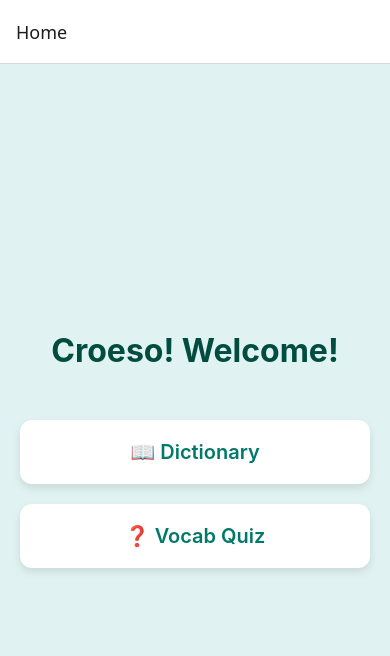
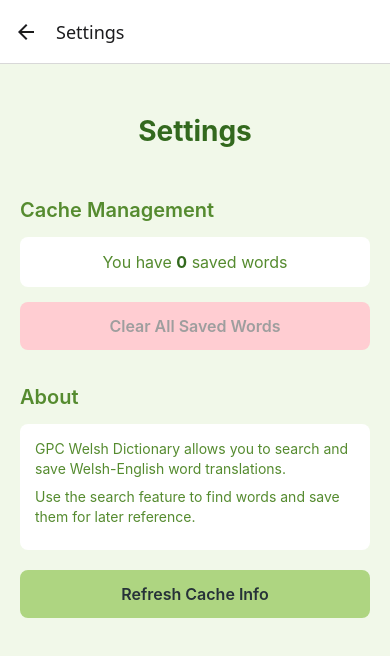
Before and after one commit to Caerwyn13/Welsh-Trainer, a React Native app: screen /Settings in a window 390 px wide. Shown: the top 656 px of the page. Built offline with nearby package versions, Linux system fonts and the light colour scheme.

Commit message:
Added the ability to clear the cache

```diff
--- a/App.tsx
+++ b/App.tsx
@@ -5,6 +5,7 @@
 import DictionaryScreen from './DictionaryScreen';
 import QuizSetupScreen from './QuizSetupScreen';
 import QuizScreen from './QuizScreen';
+import SettingsScreen from './SettingsScreen';
 
 export type RootStackParamList = {
   Home: undefined;
@@ -14,6 +15,7 @@
     mode: 'multiple' | 'typed';
     direction: 'welshToEnglish' | 'englishToWelsh';
   };
+  Settings: undefined;
 };
 
 const Stack = createNativeStackNavigator<RootStackParamList>();
@@ -26,6 +28,7 @@
         <Stack.Screen name="Dictionary" component={DictionaryScreen} />
         <Stack.Screen name="QuizSetup" component={QuizSetupScreen} />
         <Stack.Screen name="Quiz" component={QuizScreen} />
+        <Stack.Screen name="Settings" component={SettingsScreen} />
       </Stack.Navigator>
     </NavigationContainer>
   );
--- a/HomeScreen.tsx
+++ b/HomeScreen.tsx
@@ -25,6 +25,14 @@
       >
         <Text style={styles.cardText}>❓ Vocab Quiz</Text>
       </TouchableOpacity>
+
+      <TouchableOpacity
+        style={styles.card}
+        activeOpacity={0.7}
+        onPress={() => navigation.navigate('Settings')}
+        >
+        <Text style={styles.cardText}>⚙️ Settings</Text>
+        </TouchableOpacity>
     </View>
   );
 }
--- /dev/null
+++ b/SettingsScreen.tsx
@@ -0,0 +1,181 @@
+import React, { useState, useEffect } from 'react';
+import { View, Text, TouchableOpacity, StyleSheet, ScrollView, Alert } from 'react-native';
+import { clearCache, getCachedWords } from './wordCache';
+
+export default function SettingsScreen() {
+  const [cachedWordCount, setCachedWordCount] = useState<number>(0);
+  const [isClearing, setIsClearing] = useState(false);
+
+  useEffect(() => {
+    loadCacheInfo();
+  }, []);
+
+  const loadCacheInfo = async () => {
+    try {
+      const words = await getCachedWords();
+      setCachedWordCount(words.length);
+    } catch (e) {
+      console.error('Failed to load cache info:', e);
+    }
+  };
+
+  const handleClearCache = () => {
+    Alert.alert(
+      'Clear Cache',
+      `Are you sure you want to clear all ${cachedWordCount} saved words? This action cannot be undone.`,
+      [
+        {
+          text: 'Cancel',
+          style: 'cancel',
+        },
+        {
+          text: 'Clear',
+          style: 'destructive',
+          onPress: async () => {
+            setIsClearing(true);
+            try {
+              await clearCache();
+              setCachedWordCount(0);
+              Alert.alert('Success', 'Cache cleared successfully!');
+            } catch (e) {
+              Alert.alert('Error', 'Failed to clear cache. Please try again.');
+            } finally {
+              setIsClearing(false);
+            }
+          },
+        },
+      ]
+    );
+  };
+
+  return (
+    <ScrollView contentContainerStyle={styles.container}>
+      <Text style={styles.header}>Settings</Text>
+
+      <Text style={styles.sectionTitle}>Cache Management</Text>
+
+      <View style={styles.infoContainer}>
+        <Text style={styles.infoText}>
+          You have <Text style={styles.highlightText}>{cachedWordCount}</Text> saved words
+        </Text>
+      </View>
+
+      <TouchableOpacity
+        style={[
+          styles.actionButton,
+          styles.clearButton,
+          isClearing && styles.disabledButton
+        ]}
+        activeOpacity={0.7}
+        onPress={handleClearCache}
+        disabled={isClearing || cachedWordCount === 0}
+      >
+        <Text style={[
+          styles.actionButtonText,
+          styles.clearButtonText,
+          (isClearing || cachedWordCount === 0) && styles.disabledButtonText
+        ]}>
+          {isClearing ? 'Clearing...' : 'Clear All Saved Words'}
+        </Text>
+      </TouchableOpacity>
+
+      <Text style={styles.sectionTitle}>About</Text>
+
+      <View style={styles.aboutContainer}>
+        <Text style={styles.aboutText}>
+          GPC Welsh Dictionary allows you to search and save Welsh-English word translations.
+        </Text>
+        <Text style={styles.aboutText}>
+          Use the search feature to find words and save them for later reference.
+        </Text>
+      </View>
+
+      <TouchableOpacity
+        style={styles.actionButton}
+        activeOpacity={0.7}
+        onPress={loadCacheInfo}
+      >
+        <Text style={styles.actionButtonText}>
+          Refresh Cache Info
+        </Text>
+      </TouchableOpacity>
+    </ScrollView>
+  );
+}
+
+const styles = StyleSheet.create({
+  container: {
+    backgroundColor: '#F1F8E9',
+    padding: 20,
+    paddingTop: 50,
+    flexGrow: 1,
+  },
+  header: {
+    fontSize: 28,
+    fontWeight: 'bold',
+    color: '#33691E',
+    textAlign: 'center',
+    marginBottom: 30,
+  },
+  sectionTitle: {
+    fontSize: 20,
+    color: '#558B2F',
+    fontWeight: '600',
+    marginTop: 20,
+    marginBottom: 15,
+  },
+  infoContainer: {
+    backgroundColor: '#FFFFFF',
+    padding: 15,
+    borderRadius: 8,
+    marginBottom: 15,
+    elevation: 2,
+  },
+  infoText: {
+    fontSize: 16,
+    color: '#558B2F',
+    textAlign: 'center',
+  },
+  highlightText: {
+    fontWeight: 'bold',
+    color: '#33691E',
+  },
+  actionButton: {
+    paddingVertical: 14,
+    borderRadius: 8,
+    backgroundColor: '#AED581',
+    alignItems: 'center',
+    marginBottom: 15,
+    elevation: 2,
+  },
+  actionButtonText: {
+    fontSize: 16,
+    color: '#263238',
+    fontWeight: '600',
+  },
+  clearButton: {
+    backgroundColor: '#FFCDD2',
+  },
+  clearButtonText: {
+    color: '#C62828',
+  },
+  disabledButton: {
+    backgroundColor: '#E0E0E0',
+  },
+  disabledButtonText: {
+    color: '#9E9E9E',
+  },
+  aboutContainer: {
+    backgroundColor: '#FFFFFF',
+    padding: 15,
+    borderRadius: 8,
+    marginBottom: 20,
+    elevation: 2,
+  },
+  aboutText: {
+    fontSize: 14,
+    color: '#558B2F',
+    lineHeight: 20,
+    marginBottom: 8,
+  },
+});
--- a/wordCache.ts
+++ b/wordCache.ts
@@ -38,3 +38,12 @@
     console.error('Failed to cache word', e);
   }
 }
+
+export async function clearCache(): Promise<void> {
+  try {
+    await AsyncStorage.removeItem(CACHE_KEY);
+  } catch (e) {
+    console.error('Failed to clear cache', e);
+    throw e;
+  }
+}
--- a/xmlDictionary.ts
+++ b/xmlDictionary.ts
@@ -9,6 +9,57 @@
 };
 
 let cachedWords: XMLWord[] | null = null;
+
+/**
+ * Helper function to extract text content and part of speech from XML elements
+ */
+function extractTextAndPos(element: any): { text: string; pos?: string } {
+  if (typeof element === 'string') {
+    return { text: element.trim() };
+  }
+
+  if (!element) {
+    return { text: '' };
+  }
+
+  let text = '';
+  let pos: string | undefined;
+
+  // Handle different possible structures
+  if (typeof element['#text'] === 'string') {
+    text = element['#text'].trim();
+  } else if (typeof element === 'object') {
+    // If element is an object, it might have text content directly
+    // or we need to extract it from mixed content
+    const keys = Object.keys(element);
+
+    // Look for direct text content
+    for (const key of keys) {
+      if (key !== 's' && typeof element[key] === 'string') {
+        text = element[key].trim();
+        break;
+      }
+    }
+
+    // If no direct text found, try to concatenate text nodes
+    if (!text && element['#text']) {
+      text = String(element['#text']).trim();
+    }
+  }
+
+  // Look for <s> tag with n attribute for part of speech
+  if (element.s) {
+    if (typeof element.s === 'object' && element.s.n) {
+      pos = element.s.n;
+    } else if (Array.isArray(element.s)) {
+      // Handle case where there might be multiple <s> tags
+      const sTag = element.s.find((s: any) => s.n);
+      if (sTag) pos = sTag.n;
+    }
+  }
+
+  return { text, pos };
+}
 
 /**
  * Loads the Welsh-English dictionary from the local XML asset.
@@ -28,61 +79,59 @@
       attributeNamePrefix: '',
       textNodeName: '#text',
       parseAttributeValue: true,
-      isArray: (name, jpath) => {
-        // Ensure r/p is always treated as an array
-        if (name === 'p' && jpath.endsWith('r.p')) return true;
-        return false;
-      },
+      trimValues: true,
+      parseTagValue: false,
+      processEntities: true,
     });
     const parsed = parser.parse(xmlContent);
 
-    // Navigate to entries array
-    const entries: any[] = parsed?.dictionary?.section?.e ?? [];
+    // Navigate to entries array - adjust path based on your XML structure
+    let entries: any[] = [];
+
+    // Try different possible paths to find the entries
+    if (parsed?.dictionary?.section?.e) {
+      entries = Array.isArray(parsed.dictionary.section.e) ? parsed.dictionary.section.e : [parsed.dictionary.section.e];
+    } else if (parsed?.dictionary?.e) {
+      entries = Array.isArray(parsed.dictionary.e) ? parsed.dictionary.e : [parsed.dictionary.e];
+    } else if (parsed?.e) {
+      entries = Array.isArray(parsed.e) ? parsed.e : [parsed.e];
+    }
+
+    console.log('Found entries:', entries.length);
 
     // Parse each entry
-    const words: XMLWord[] = entries.map((entry) => {
-      // Each <e> has a <p>, which contains <l> and <r>
-      const p = entry?.p;
+    const words = entries
+      .map((entry) => {
+        const p = entry?.p;
 
-      // Get the part of speech from the entry attributes
-      const partOfSpeech = entry?.pos || '';
+        if (!p) {
+          console.warn('Entry missing p element:', entry);
+          return null;
+        }
 
-      // <l> can be a string or an object with #text
-      let lemma = '';
-      if (typeof p?.l === 'string') {
-        lemma = p.l;
-      } else if (p?.l?.['#text']) {
-        lemma = p.l['#text'];
-      }
+        // Extract Welsh text and pos from <l> element
+        const welshData = extractTextAndPos(p.l);
 
-      // <r> contains one or multiple <p> elements (translations)
-      let englishText = '';
-      if (p?.r) {
-        const r = p.r;
+        // Extract English text from <r> element
+        const englishData = extractTextAndPos(p.r);
 
-        if (Array.isArray(r.p)) {
-          // Multiple translations
-          englishText = r.p
-            .map((pt: any) =>
-              typeof pt === 'string' ? pt : pt?.['#text'] ?? ''
-            )
-            .filter((t: string) => t.length > 0)
-            .join(', ');
-        } else if (typeof r.p === 'string') {
-          englishText = r.p;
-        } else if (r.p?.['#text']) {
-          englishText = r.p['#text'];
-        }
-      }
+        // Use Welsh pos if available, otherwise English pos
+        const partOfSpeech = welshData.pos || englishData.pos;
 
-      return {
-        welsh: lemma.trim(),
-        english: englishText.trim(),
-        type: partOfSpeech || undefined,
-      };
-    });
+        return {
+          welsh: welshData.text,
+          english: englishData.text,
+          type: partOfSpeech,
+        } as XMLWord;
+      })
+      .filter((word): word is XMLWord =>
+        word !== null && word.welsh.length > 0 && word.english.length > 0
+      );
 
-    cachedWords = words.filter(word => word.welsh && word.english);
+    console.log('Parsed words:', words.length);
+    console.log('Sample words:', words.slice(0, 5));
+
+    cachedWords = words;
     return cachedWords;
   } catch (error) {
     console.error('Failed to load dictionary:', error);
@@ -102,7 +151,14 @@
   const words = await loadDictionary();
   const normalizedQuery = query.trim().toLowerCase();
 
-  return words.filter((word) =>
+  console.log('Searching for:', normalizedQuery, 'in', lang);
+  console.log('Total words to search:', words.length);
+
+  const results = words.filter((word) =>
     word[lang].toLowerCase().includes(normalizedQuery)
   );
+
+  console.log('Search results:', results.length);
+
+  return results;
 }
```
